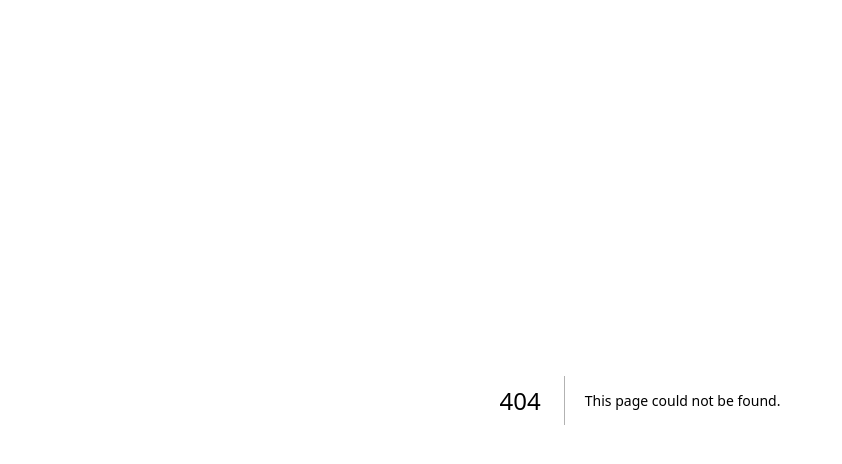
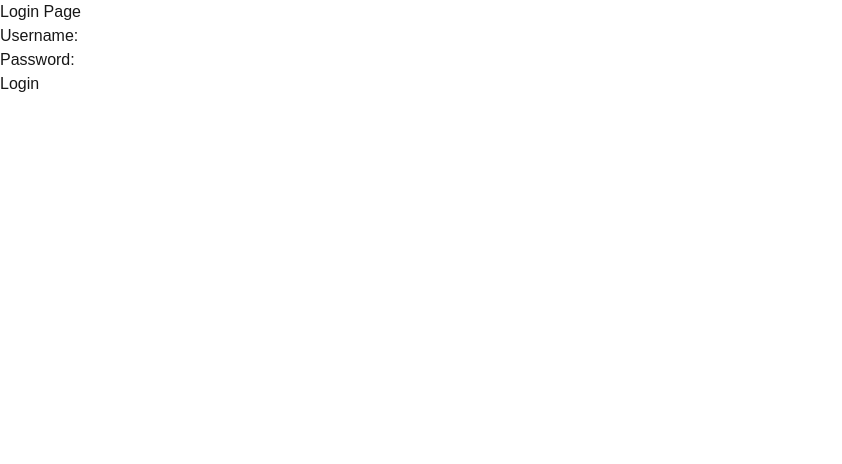
Before and after one commit to Heymalhar/JTP-TECHNICAL-PROJECT-FINAL, a Next.js app in the folder frontend/: page /login in a window 1280 px wide. Before the commit this address had no page. Shown: the top 464 px of the page, without its empty margins (0-842 px from the left). Built offline with nearby package versions, Linux system fonts and the light colour scheme.

Commit message:
Create login.tsx: Add login page

```diff
--- /dev/null
+++ b/frontend/pages/login.tsx
@@ -0,0 +1,89 @@
+import { useState } from "react";
+import { useRouter } from "next/router";
+
+export default function LoginPage() {
+
+    const [username, setUsername] = useState("");
+    const [password, setPassword] = useState("");
+    const [error, setError] = useState<string | null>(null);
+    const [message, setMessage] = useState<string | null>(null);
+
+    const router = useRouter();
+
+    async function handleLogin(event: React.FormEvent) {
+
+        event.preventDefault();
+        setError(null);
+        setMessage(null);
+
+        if(!username || !password) {
+            setError("Username and password are required.");
+            return;
+        }
+
+        try {
+
+            const response = await fetch("http://localhost:5000/api/login", {
+                method: "POST",
+                headers: {"Content-Type": "application/json"},
+                body: JSON.stringify({username, password}),
+            });
+
+            const data = await response.json();
+
+            if (!response.ok) {
+                setError(data.error || "Login Failed.");
+                return;
+            }
+
+            setMessage(data.message || "Login Successful!");
+            localStorage.setItem("loggedInUsername", username);
+
+            setTimeout(() => {
+                router.push("/app");
+            }, 1000);
+
+        } catch {
+            setError("Something went wrong. Please try again.")
+        }
+
+    }
+
+    return (
+
+        <main>
+
+            <h1>Login Page</h1>
+
+            <form onSubmit={handleLogin}>
+
+                <div>
+                    <label>Username: </label>
+                    <input
+                        type="text"
+                        value={username}
+                        onChange={(e) => setUsername(e.target.value)}
+                    />
+                </div>
+
+                <div>
+                    <label>Password: </label>
+                    <input
+                        type="password"
+                        value={password}
+                        onChange={(e) => setPassword(e.target.value)}
+                    />
+                </div>
+
+                <button type="submit">Login</button>
+
+            </form>
+
+            {error && <p style={{color: "red"}}>{error}</p>}
+            {message && <p style={{color: "green"}}></p>}
+
+        </main>
+
+    )
+
+}
```
